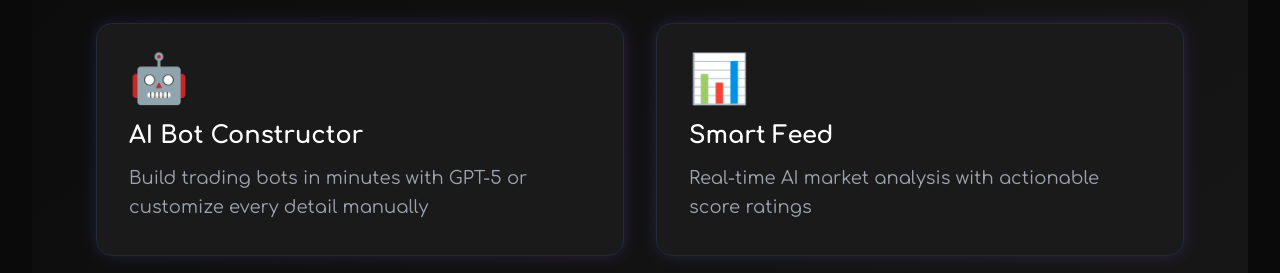
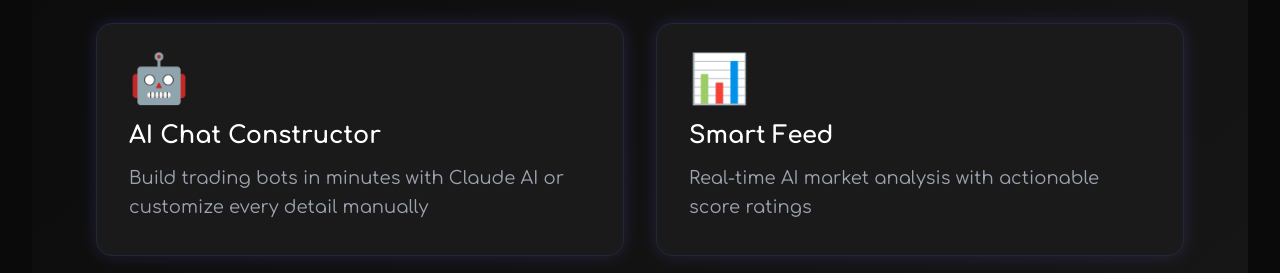
Before and after one commit to kirson21/f01i-pitch-deck, a React (Create React App) app in the folder frontend/: page / in a window 1280 px wide. Shown: the part 2200-2473 px from the top of the page. Built offline with nearby package versions, Linux system fonts and the light colour scheme; the HTML template or start-up script is replaced by a standard one.

Commit message:
auto-commit for ec264cba-5e42-45e8-9228-c66fd66221ee

```diff
--- a/frontend/src/slides/SolutionSlide.js
+++ b/frontend/src/slides/SolutionSlide.js
@@ -5,8 +5,8 @@ const SolutionSlide = ({ slideNumber, totalSlides }) => {
   const features = [
     {
       icon: '🤖',
-      title: 'AI Bot Constructor',
-      description: 'Build trading bots in minutes with GPT-5 or customize every detail manually'
+      title: 'AI Chat Constructor',
+      description: 'Build trading bots in minutes with Claude AI or customize every detail manually'
     },
     {
       icon: '📊',
```
